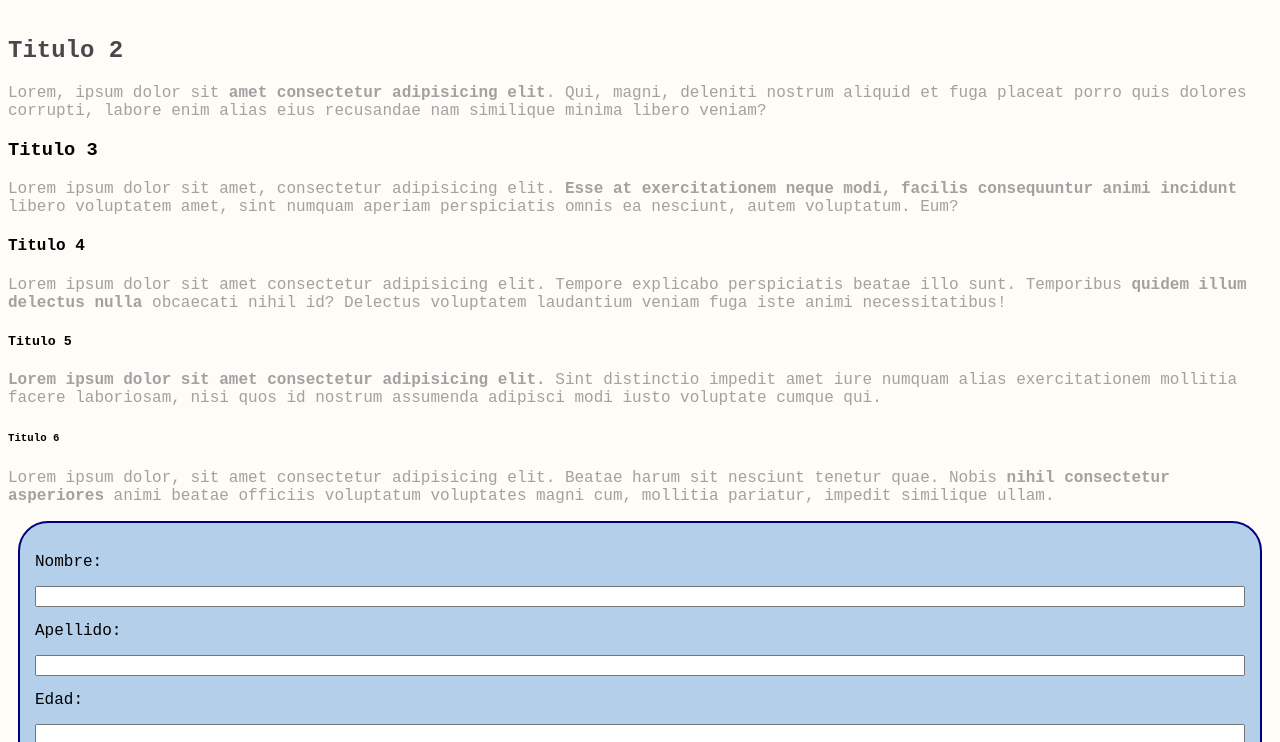
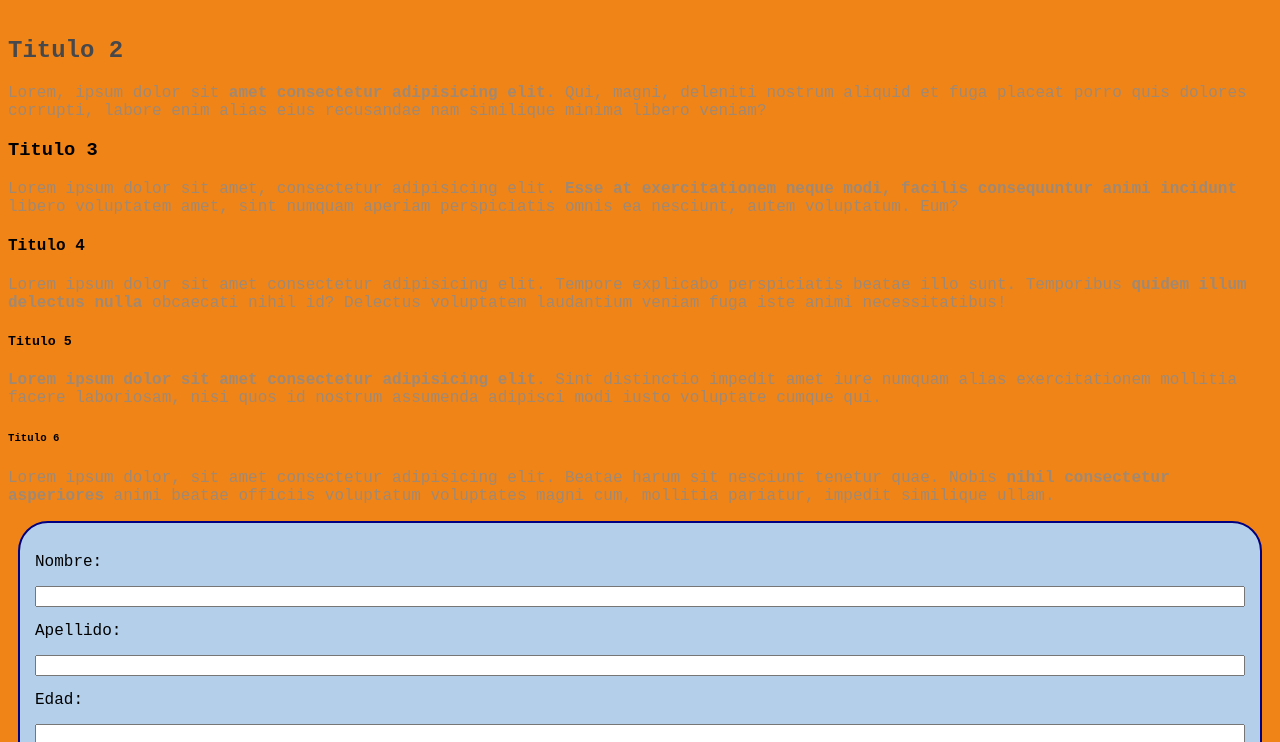
Before and after one commit to ivanDK5/santander-front, a plain HTML site: page index.html in a window 1280 px wide. Shown: the part 348-1090 px from the top of the page. Drawn offline with Linux system fonts and the light colour scheme.

Commit message:
feat:Change background color body and header

```diff
--- a/styles.css
+++ b/styles.css
@@ -1,5 +1,5 @@
 body{
-  background-color:#fffbf7;
+  background-color:#f18417;
 
   font-family: 'Courier New', Courier, monospace;
 }
@@ -8,6 +8,7 @@ body{
   width:100%;
   margin:40px 20px 20px;
   font-size: 0px;
+  background-color: #fffbf7;;
 }
 
 .header > * {
```
